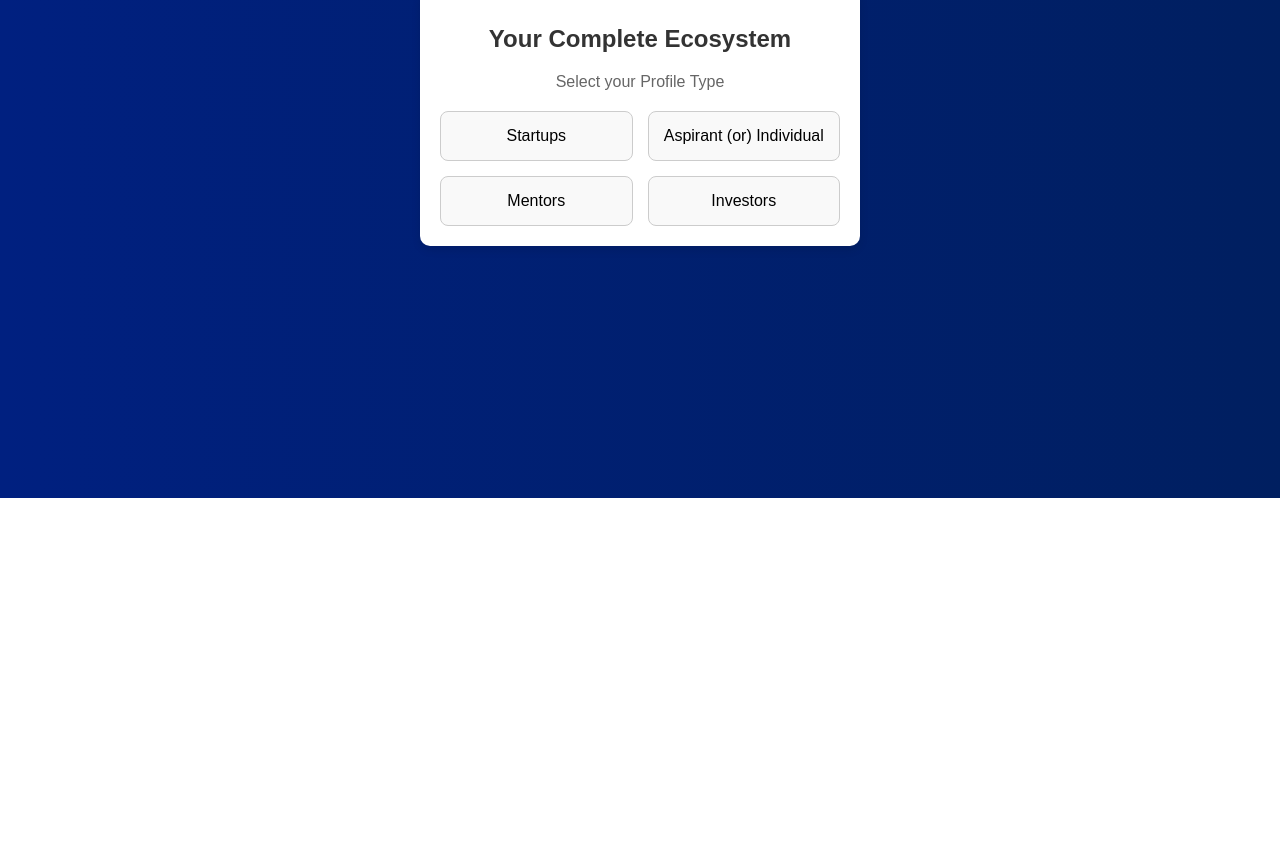
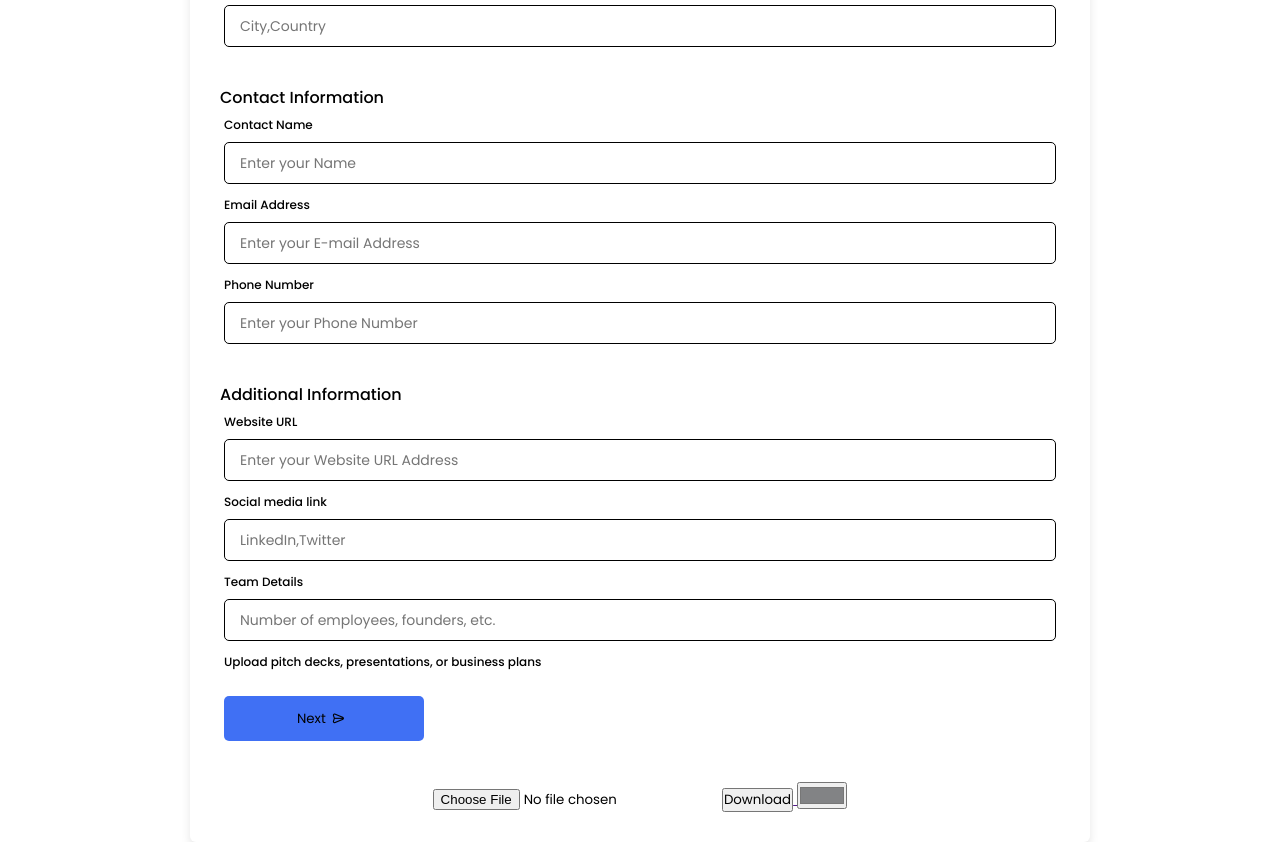
Before and after one commit to Kowsika3103/startup-profiles, a plain HTML site: page startup/index.html in a window 1280 px wide. Shown: the part 302-1144 px from the top of the page. Before the commit the page ends 800 px from the top, so only its background shows below. Drawn offline with nearby package versions, Linux system fonts and the light colour scheme.

Commit message:
Add files via upload

```diff
--- a/startup/index.html
+++ b/startup/index.html
@@ -1,77 +1,97 @@
 <!DOCTYPE html>
-<html lang="en">
+<!--=== Coding by CodingLab | www.codinglabweb.com ===-->
+<html lang ="en">
 <head>
     <meta charset="UTF-8">
-    <meta name="viewport" content="width=device-width, initial-scale=1.0">
-    <title>StartupTN Ecosystem</title>
-    <style>
-        body {
-            margin: 0;
-            font-family: Arial, sans-serif;
-            background: linear-gradient(to left, #001f60, #002080);
-            color: #333;
-        }
-        .container {
-            display: flex;
-            flex-direction: column;
-            justify-content: center;
-            align-items: center;
-            height: 100vh;
-        }
-        .content {
-            background-color: white;
-            padding: 20px;
-            border-radius: 10px;
-            box-shadow: 0px 4px 8px rgba(0, 0, 0, 0.1);
-            max-width: 400px;
-            width: 100%;
-            text-align: center;
-        }
-        h1 {
-            font-size: 24px;
-            margin-bottom: 20px;
-        }
-        p {
-            color: #666;
-            margin-bottom: 20px;
-        }
-        .profile-options {
-            display: grid;
-            grid-template-columns: 1fr 1fr;
-            gap: 15px;
-        }
-        .profile-options button {
-            padding: 15px;
-            border: 1px solid #ccc;
-            border-radius: 8px;
-            background-color: #f9f9f9;
-            cursor: pointer;
-            transition: background-color 0.3s ease;
-            font-size: 16px;
-        }
-        .profile-options button:hover {
-            background-color: #eef;
-        }
-        .logo {
-            max-width: 150px;
-            margin-bottom: 20px;
-        }
-    </style>
+    <meta http-equiv="X-UA-Compatible" content="IE=edge">
+    <meta name="viewport" content="width=device-width,initial-scale=1.0">
+
+    <!----======== CSS ======== -->
+    <link rel="stylesheet"href="style.css">
+
+    <!----===== Iconscout CSS ===== -->
+    <link rel="stylesheet" href="https://unicons.iconscout.com/release/v4.0.0/css/line.css">
+
+    <title> User Details </title>
 </head>
 <body>
     <div class="container">
-        <!-- Logo placed outside of the content box -->
-        <img src="logo.png" alt="StartupTN Logo" class="logo">
-        <div class="content">
-            <h1>Your Complete Ecosystem</h1>
-            <p>Select your Profile Type</p>
-            <div class="profile-options">
-                <button>Startups</button>
-                <button>Aspirant (or) Individual</button>
-                <button>Mentors</button>
-                <button>Investors</button>
+        <header>Registration</header>
+        <form action ="#">
+            <div class ="form first">
+                <div class="details personal">
+                    <span class="title">Personal Details</span>
+                <div class="fields">
+                    <div class="input-field">
+                        <label> Company Name </label>
+                        <input type="text" placeholder="Enter your Company Name"required>
+                    </div>
+                    <div class="input-field">
+                        <label> Industry </label>
+                        <input type="text" placeholder="e.g., FinTech, HealthTech, etc"required>
+                    </div>
+                    <div class="input-field">
+                        <label> Location </label>
+                        <input type="text" placeholder="City,Country"required>
+                    </div>
+            <form action ="#">
+                <div class ="form second">
+                    <div class="details personal">
+                        <span class="title">Contact Information</span>
+                    <div class="input-field">
+                        <label> Contact Name </label>
+                        <input type="text" placeholder="Enter your Name"required>
+                    </div>
+                    <div class="input-field">
+                        <label> Email Address </label>
+                        <input type="text" placeholder="Enter your E-mail Address"required>
+                    </div>
+                    <div class="input-field">
+                        <label>Phone Number  </label>
+                        <input type="text" placeholder="Enter your Phone Number"required>
+                    </div>
+            <form action ="#">
+                <div class ="form third">
+                    <div class="details personal">
+                                <span class="title">Additional Information</span>
+                        <div class="input-field">
+                            <label> Website URL </label>
+                            <input type="text" placeholder="Enter your Website URL Address"optional>
+                        </div>
+                        <div class="input-field">
+                            <label> Social media link </label>
+                            <input type="text" placeholder="LinkedIn,Twitter"required>
+                        </div>
+                        <div class="input-field">
+                            <label> Team Details </label>
+                            <input type="text" placeholder="Number of employees, founders, etc."required>
+                        </div>
+                </div>
+                <div class="input-field">
+                    <label> Upload pitch decks, presentations, or business plans </label>
+
+
+                    <button class="nextBtn">
+                        <span class="btnText">Next</span>
+                        <i class="uil uil-navigator"></i>
+                    </button>
+
+                </div>
+
+                </div>
             </div>
+        </form>
+    </div>
+    <center>
+        <div class="main">
+            <form>
+                <input type="file" id="file">
+                <a href="">
+                    <input type="button" value="Download">
+                </a>
+                <input type="Color" id="Colour" value="#828385">
+            </form>
         </div>
-    </div>
+    </center>
 </body>
 </html>
```
